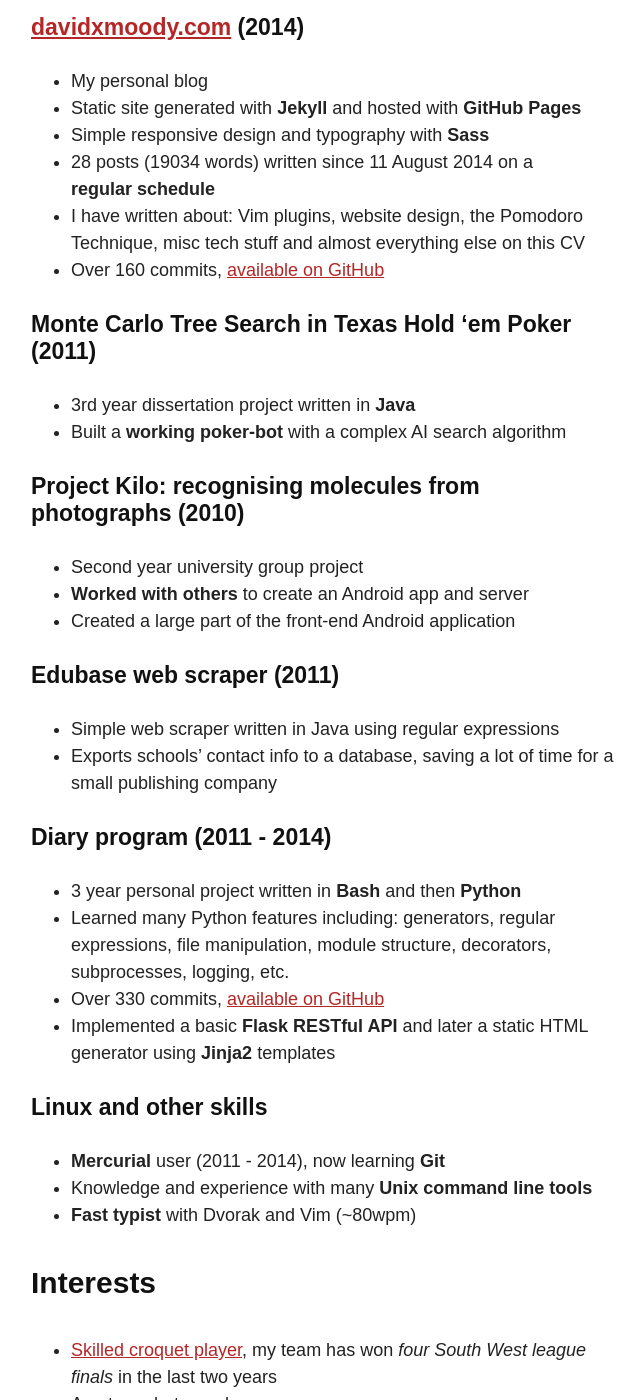
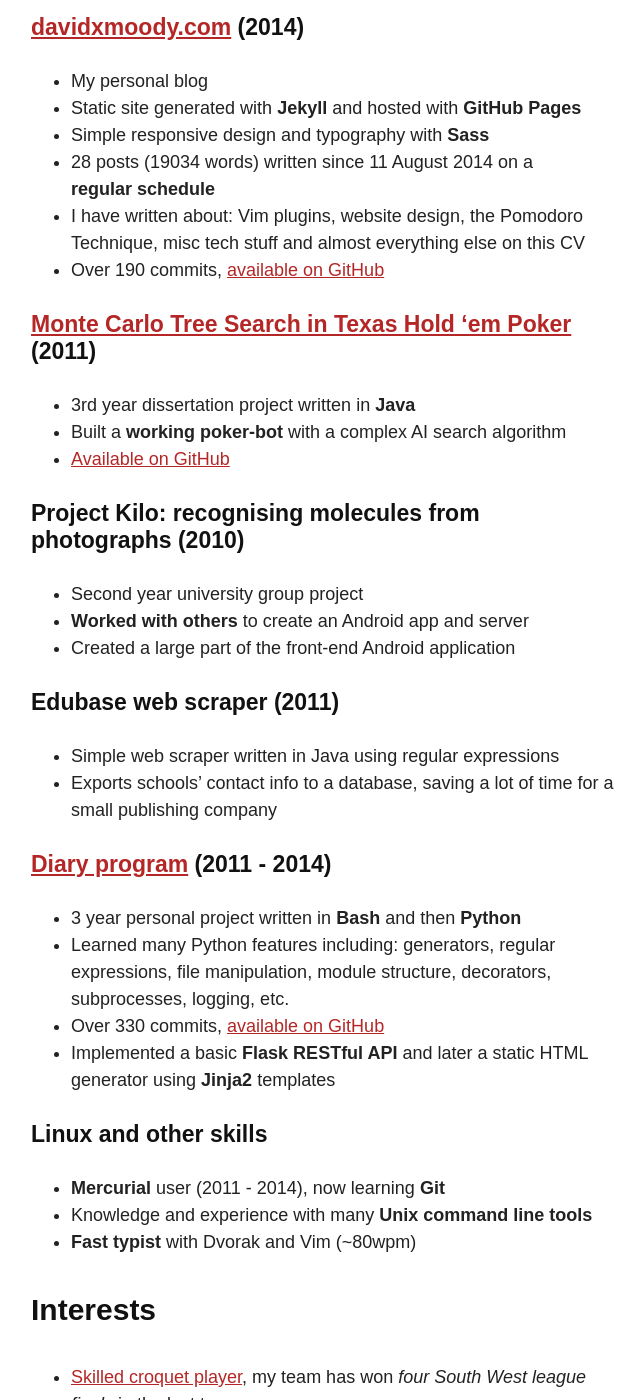
Before and after one commit to davidxmoody/davidxmoody.com, a Jekyll site: the page built from cv.md, in a window 1280 px wide and 1400 px high, scrolled down 1201 px. Shown: the whole window, without its empty margins (312-956 px from the left). Built offline with Jekyll 4.4.1, drawn with Linux system fonts in a browser that asks for light colours.

Commit message:
Added more links to CV

```diff
--- a/cv.md
+++ b/cv.md
@@ -51,12 +51,13 @@
 - Simple responsive design and typography with **Sass**
 - {{ num_posts }} posts ({{ num_words }} words) written since 11 August 2014 on a **regular&nbsp;schedule**
 - I have written about: Vim plugins, website design, the Pomodoro Technique, misc tech stuff and almost everything else on this CV
-- Over 160 commits, [available on GitHub](https://github.com/davidxmoody/davidxmoody.github.io)
+- Over 190 commits, [available on GitHub](https://github.com/davidxmoody/davidxmoody.github.io)
 
-### Monte Carlo Tree Search in Texas Hold 'em Poker (2011)
+### [Monte Carlo Tree Search in Texas Hold 'em Poker](/mcts-in-texas-hold-em-poker-a-retrospective/) (2011)
 
 - 3rd year dissertation project written in **Java**
 - Built a **working poker-bot** with a complex AI search algorithm
+- [Available on GitHub](https://github.com/davidxmoody/mctsbot)
 
 ### Project Kilo: recognising molecules from photographs (2010)
 
@@ -69,7 +70,7 @@
 - Simple web scraper written in Java using regular expressions
 - Exports schools' contact info to a database, saving a lot of time for a small publishing company
 
-### Diary program (2011 - 2014)
+### [Diary program](/lessons-learned-from-a-three-year-programming-project-part-1/) (2011 - 2014)
 
 - 3 year personal project written in **Bash** and then **Python**
 - Learned many Python features including: generators, regular expressions, file manipulation, module structure, decorators, subprocesses, logging, etc.
@@ -85,7 +86,7 @@
 ## Interests
 
 - [Skilled croquet player](/my-experiences-playing-croquet/), my team has won *four South West league finals* in the last two years
-- Amateur photographer
+- [Amateur photographer](/my-10-best-tenerife-photos/)
 - Amateur chef
 
 ## References
```
